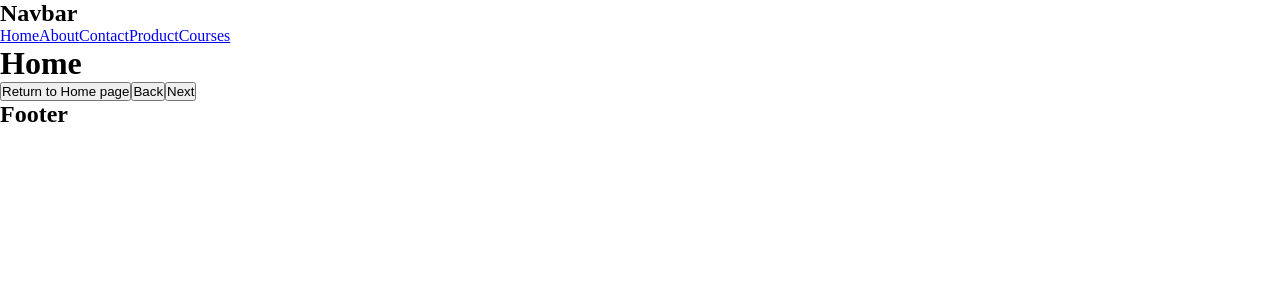
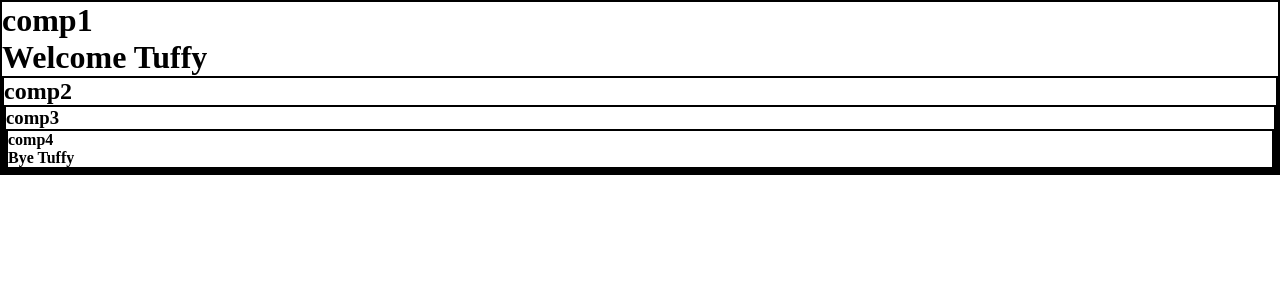
Before and after one commit to Tuffy-the-Coder/React, a React (Vite) app in the folder 01_basic_React/: page / in a window 1280 px wide. Shown: the top 300 px of the page. Built offline with nearby package versions, Linux system fonts and the light colour scheme.

Commit message:
useContext

```diff
--- a/01_basic_React/src/App.jsx
+++ b/01_basic_React/src/App.jsx
@@ -10,14 +10,16 @@
 // import FormHandling from "./formHandling/FormHandling"
 // import NotesApp from "./formHandling/NotesApp"
 // import Routing from "./Routing/basicRouting"
-import AdvanceRouting from "./Routing/AdvanceRouting"
+// import AdvanceRouting from "./Routing/AdvanceRouting"
+import UseContext from "./hooks/UseContext"
+
 
 
 function App() {
 
   return (
     <>
-      <AdvanceRouting />
+      <UseContext />
     </>
   )
 }
--- /dev/null
+++ b/01_basic_React/src/hooks/Component1.jsx
@@ -0,0 +1,14 @@
+import Component2 from "./Component2";
+import { useContext } from "react";
+import { NameContext } from "./UseContext";
+
+export default function Component1() {
+    const name = useContext(NameContext);
+    return (
+        <div style={{border: "2px solid black"}}>
+            <h1>comp1</h1>
+            <h1>Welcome {name}</h1>
+            <Component2 />
+        </div>
+    )
+}
--- /dev/null
+++ b/01_basic_React/src/hooks/Component2.jsx
@@ -0,0 +1,10 @@
+
+import Component3 from "./Component3"
+export default function Component2() {
+    return (
+        <div style={{border: "2px solid black"}}>
+            <h2>comp2</h2>
+            <Component3 />
+        </div>
+    )
+}
--- /dev/null
+++ b/01_basic_React/src/hooks/Component3.jsx
@@ -0,0 +1,10 @@
+
+import Component4 from "./Component4"
+export default function Component3() {
+    return (
+        <div style={{ border: "2px solid black" }}>
+            <h3>comp3</h3>
+            <Component4 />
+        </div>
+    )
+}
--- /dev/null
+++ b/01_basic_React/src/hooks/Component4.jsx
@@ -0,0 +1,11 @@
+import React, { useContext } from "react"
+import {NameContext} from "./UseContext.jsx"
+export default function Component4() {
+    const name = useContext(NameContext)
+    return (
+        <div style={{border: "2px solid black"}}>
+            <h4>comp4</h4>
+            <h4>Bye {name}</h4>
+        </div>
+    )
+}
--- /dev/null
+++ b/01_basic_React/src/hooks/UseContext.jsx
@@ -0,0 +1,16 @@
+import { useState, useContext } from "react";
+import { createContext } from "react";
+import Component1 from "./Component1";
+export const NameContext = createContext();
+
+export default function UseContext() {
+    const [user, setUser] = useState("Tuffy");
+
+    return (
+        <>
+            <NameContext.Provider value={user}>
+                <Component1 />
+            </NameContext.Provider>
+        </>
+    )
+}
```
